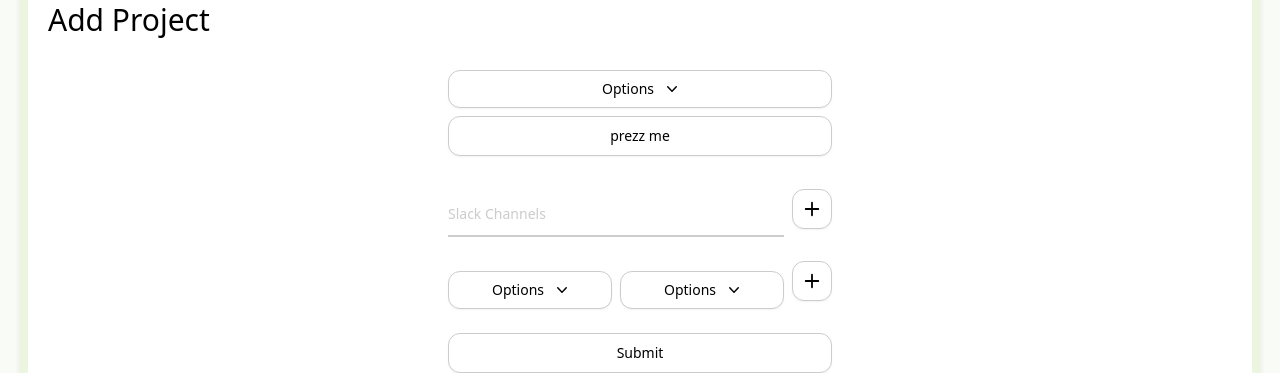
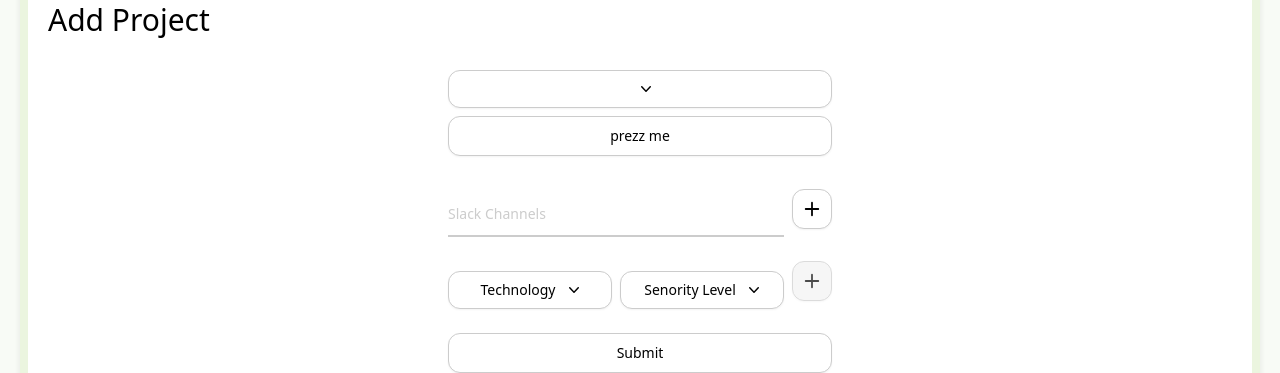
Before and after one commit to IBM-Dev-Dealer/frontend, a Next.js app: page /add-project in a window 1280 px wide. Shown: the part 126-499 px from the top of the page. Built offline with nearby package versions, Linux system fonts and the light colour scheme.

Commit message:
add more functionality

```diff
--- a/components/atoms/Button/Button.jsx
+++ b/components/atoms/Button/Button.jsx
@@ -1,7 +1,7 @@
 import classNames from 'classnames';
 import styles from './Button.module.scss';
 
-const Button = ({ label, onClick, isLoading, className, type, isSquare }) => {
+const Button = ({ label, onClick, isLoading, disabled, className, type, isSquare }) => {
   return (
     <button
       type={type}
@@ -13,7 +13,7 @@ const Button = ({ label, onClick, isLoading, className, type, isSquare }) => {
       )}
       onClick={onClick}
       onKeyDown={onClick}
-      disabled={isLoading}
+      disabled={isLoading || disabled}
     >
       {isLoading ? 'Loading...' : label}
     </button>
--- a/components/atoms/Dropdown/Dropdown.jsx
+++ b/components/atoms/Dropdown/Dropdown.jsx
@@ -1,15 +1,14 @@
 /* eslint-disable max-len */
-import { Fragment, useState } from 'react';
+import { Fragment } from 'react';
 import { Menu, Transition } from '@headlessui/react';
 import { ChevronDownIcon } from '@heroicons/react/20/solid';
 import classNames from 'classnames';
 
-const Dropdown = ({ list, listPosition, value }) => {
-  const [selectedItem, setSelectedItem] = useState(value ?? null);
+const Dropdown = ({ list, selected, select, placeholder }) => {
   return (
     <Menu as='div' className='relative inline-block text-left w-full'>
       <Menu.Button className='inline-flex w-full justify-center rounded-xl border border-gray-300 bg-white px-4 py-2 text-sm font-medium text-gray-700 shadow-sm hover:bg-gray-50 focus:outline-none focus:ring-2 focus:ring-indigo-500 focus:ring-offset-2 focus:ring-offset-gray-100'>
-        {!selectedItem ? 'Options' : selectedItem.label}
+        {!selected ? placeholder : selected.label}
         <ChevronDownIcon className='-mr-1 ml-2 h-5 w-5' aria-hidden='true' />
       </Menu.Button>
 
@@ -23,9 +22,7 @@ const Dropdown = ({ list, listPosition, value }) => {
         leaveTo='transform opacity-0 scale-95'
       >
         <Menu.Items
-          className={`absolute ${
-            listPosition === 'right' ? 'right' : 'left'
-          }-0 z-10 mt-2 origin-top-right rounded-xl bg-white shadow-lg ring-1 ring-black ring-opacity-5 focus:outline-none overflow-hidden w-full`}
+          className={`absolute z-10 mt-2 origin-top-right rounded-xl bg-white shadow-lg ring-1 ring-black ring-opacity-5 focus:outline-none overflow-hidden w-full`}
         >
           <div className='py-1'>
             {list.map((listItem) => {
@@ -35,10 +32,10 @@ const Dropdown = ({ list, listPosition, value }) => {
                     <div
                       role='presentation'
                       onClick={() => {
-                        setSelectedItem(listItem);
+                        select(listItem);
                       }}
                       onKeyDown={() => {
-                        setSelectedItem(listItem);
+                        select(listItem);
                       }}
                       className={classNames(
                         active ? 'bg-gray-100 text-gray-900' : 'text-gray-700',
--- a/components/atoms/TextInput/TextInput.jsx
+++ b/components/atoms/TextInput/TextInput.jsx
@@ -22,6 +22,7 @@ const TextInput = ({
   onChange,
   onKeyDown,
   onFocus,
+  onBlur,
   value,
 
   ...props
@@ -48,6 +49,7 @@ const TextInput = ({
         onKeyDown={onKeyDown}
         value={value}
         onFocus={onFocus}
+        onBlur={onBlur}
         autoComplete='false'
       />
       <label
--- a/components/molecules/ObjectList/ObjectList.jsx
+++ b/components/molecules/ObjectList/ObjectList.jsx
@@ -1,44 +1,73 @@
 import { PlusIcon } from '@heroicons/react/20/solid';
+import { useEffect, useState } from 'react';
 import Button from '../../atoms/Button/Button';
 import ColoredItems from '../../atoms/ColoredItems/ColoredItems';
 import Dropdown from '../../atoms/Dropdown/Dropdown';
 
 const ObjectList = ({ setList, list, dataFieldsNames, dataFields }) => {
-  console.log(dataFields);
+  const [selection, setSelection] = useState({});
+  const [isValid, setIsValid] = useState(false);
+
+  useEffect(() => {
+    if (Object.keys(selection).length === dataFieldsNames.length) {
+      setIsValid(true);
+    } else {
+      setIsValid(false);
+    }
+  }, [dataFieldsNames.length, selection]);
+
+  const handleSubmit = () => {
+    setList((prev) => {
+      const newArr = [...prev];
+      newArr.push(selection);
+      return newArr;
+    });
+  };
+
+  const removeEntry = (entry) => {
+    setList((prev) => {
+      console.log('list prev', prev);
+      console.log('list entry', entry);
+      //   const newArr = [...prev];
+      //   const index = prev.indexOf(entry);
+      //   newArr.splice(index, 1);
+      return prev;
+    });
+  };
+
   return (
     <>
       <div className='flex gap-2 items-end'>
-        {/* <TextInput
-          disabled={textInput.disabled}
-          id={textInput.id}
-          labelText={textInput.label}
-          name={textInput.name}
-          placeholder='placeholder'
-          type='text'
-          value={textInput.value}
-          onChange={(e) => {
-            textInput.setValue(e.target.value);
-          }}
-          onKeyDown={(e) => {
-            if (e.key === 'Enter') handleInputContent();
-          }}
-          onFocus={textInput.touch}
-        /> */}
         {dataFieldsNames.map((field) => (
-          <Dropdown list={dataFields[field]} key={field} />
+          <Dropdown
+            list={dataFields[field.codename]}
+            key={field.codename}
+            placeholder={field.label}
+            select={(item) => {
+              setSelection((prev) => ({ ...prev, [field.codename]: item }));
+            }}
+            selected={selection[field.codename]}
+          />
         ))}
+
         <Button
           label={<PlusIcon className='w-6 h-6' />}
-          //   onClick={handleInputContent}
-          onClick={() => {}}
+          onClick={handleSubmit}
           type='button'
           isSquare={true}
+          disabled={!isValid}
         />
       </div>
 
       <div className='flex gap-4 flex-wrap my-2'>
-        {/* <ColoredItems items={list} removeItem={removeEntry} /> */}
-        <ColoredItems items={list} removeItem={() => {}} />
+        <ColoredItems
+          items={list.map((item) =>
+            Object.keys(item)
+              .map((key) => item[key].label)
+              .join('  /  '),
+          )}
+          removeItem={removeEntry}
+        />
       </div>
     </>
   );
--- a/components/molecules/StringList/StringList.jsx
+++ b/components/molecules/StringList/StringList.jsx
@@ -46,6 +46,10 @@ const StringList = ({ textInput, setList, list, emptyValue = '' }) => {
             if (e.key === 'Enter') handleInputContent();
           }}
           onFocus={textInput.touch}
+          onBlur={() => {
+            textInput.setValue('');
+            textInput.untouch();
+          }}
         />
         <Button
           label={<PlusIcon className='w-6 h-6' />}
--- a/components/page-components/AddProject/AddProject.jsx
+++ b/components/page-components/AddProject/AddProject.jsx
@@ -86,6 +86,7 @@ const AddProject = () => {
                       value: slackChannelInputValue,
                       setValue: setSlackChannelInputValue,
                       touch: () => setSlackChannelInputWasTouched(true),
+                      untouch: () => setSlackChannelInputWasTouched(false),
                       wasTouched: slackChannelInputWasTouched,
                     }}
                   />
--- a/components/page-components/AddProject/dummydata.js
+++ b/components/page-components/AddProject/dummydata.js
@@ -1,6 +1,10 @@
-export const DATA_FIELDS_NAMES = ['technology', 'seniorityLevel'];
+export const DATA_FIELDS_NAMES = [
+  { codename: 'technology', label: 'Technology' },
+  { codename: 'seniorityLevel', label: 'Senority Level' },
+];
+
 export const DATA_FIELDS = {
-  [DATA_FIELDS_NAMES[0]]: [
+  [DATA_FIELDS_NAMES[0].codename]: [
     { label: 'JavaScript', codename: 'javascript' },
     { label: 'AngularJS', codename: 'angularjs' },
     { label: 'ReactJS', codename: 'reactjs' },
@@ -10,7 +14,7 @@ export const DATA_FIELDS = {
     { label: 'Kentico', codename: 'kentico' },
     { label: 'Commercetools', codename: 'commercetools' },
   ],
-  [DATA_FIELDS_NAMES[1]]: [
+  [DATA_FIELDS_NAMES[1].codename]: [
     { label: 'Junior', codename: 'junior' },
     { label: 'Junior-Mid', codename: 'junior-mid' },
     { label: 'Mid', codename: 'mid' },
```
